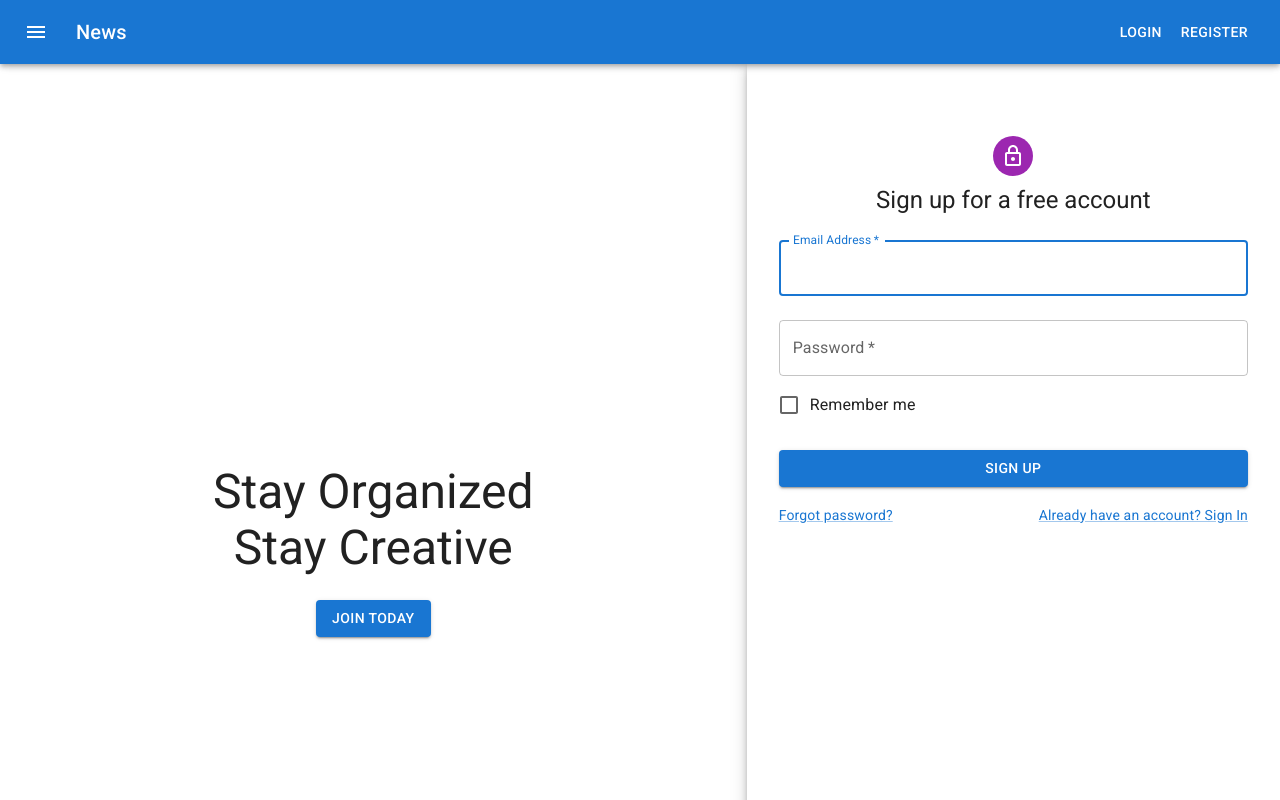
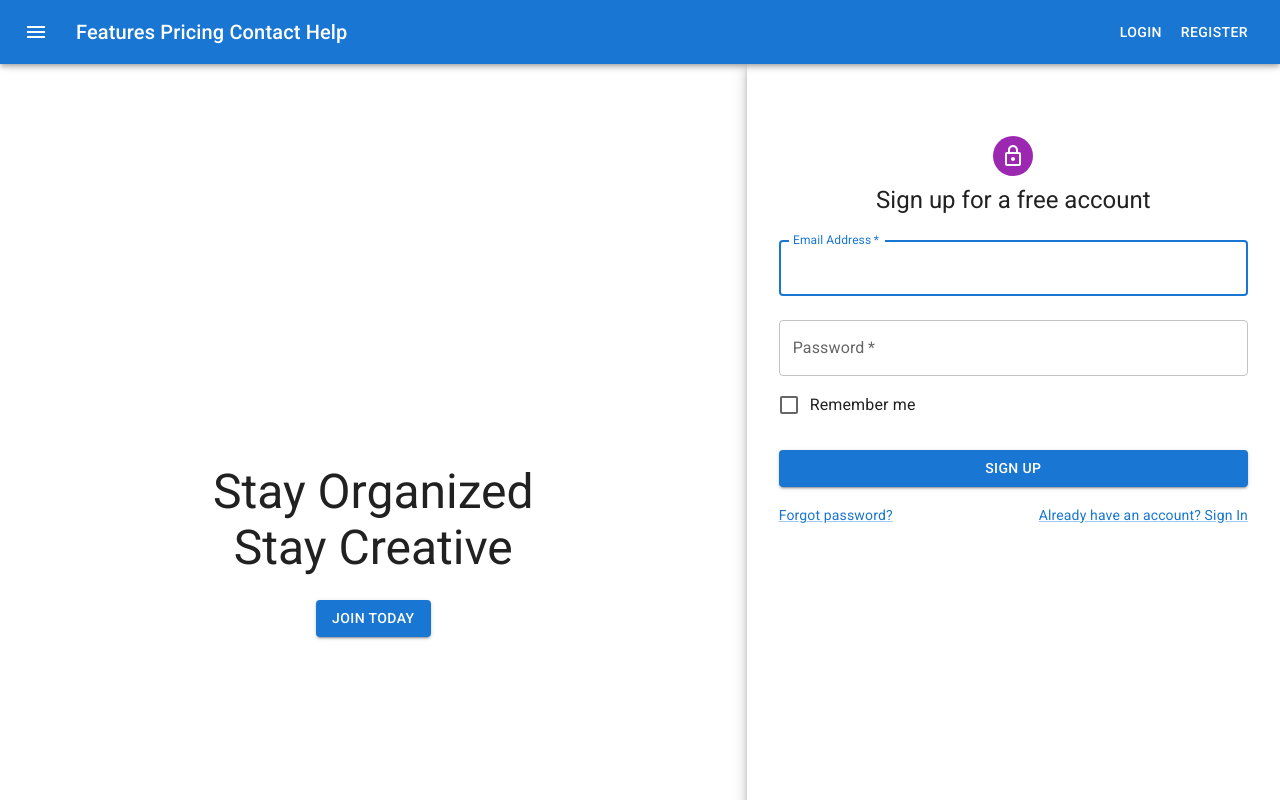
Before and after one commit to yoyotruly/smart-todo-list, a React (Create React App) app in the folder frontend/: page / in a window 1280 px wide. Shown: the top 800 px of the page. Built offline with nearby package versions, Linux system fonts and the light colour scheme.

Commit message:
add placeholder for tabs

```diff
--- a/frontend/src/components/NavBar.js
+++ b/frontend/src/components/NavBar.js
@@ -21,8 +21,8 @@ export default function NavBar() {
           >
             <MenuIcon />
           </IconButton>
-          <Typography variant="h6" component="div" sx={{ flexGrow: 1 }}>
-            News
+          <Typography variant="h6" component="div" sx={{ flexGrow: 1 }} style={{ flexDirection: 'row', justifyContent: 'space-between' }}>
+            Features Pricing Contact Help
           </Typography>
           <Button color="inherit" href="/login">Login</Button>
           <Button color="inherit" href="/register">Register</Button>
```
